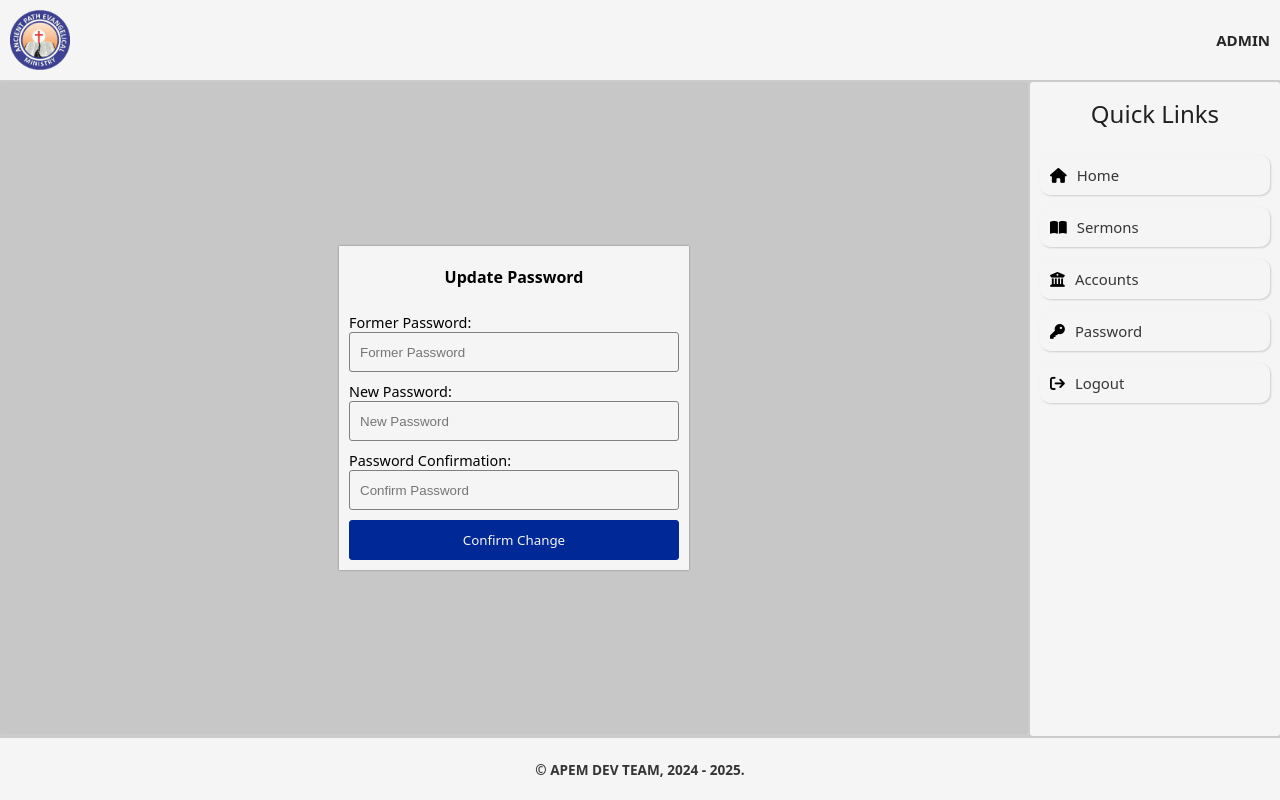
After one commit to zayonsoft/apem_backend, a Django app: page /password in a window 1280 px wide. The commit adds this page. Run offline with Django 4.2, Linux system fonts and the light colour scheme; the visitor is signed in with stand-in values (Sample User, id 1); some libraries are stand-ins or nearby versions.

Commit message:
Allowed User Change Password

```diff
--- a/apemapp/urls.py
+++ b/apemapp/urls.py
@@ -6,6 +6,9 @@ urlpatterns = [
     path("home", views.home, name = "home"),
     path("staff", views.auth, name = "auth"),
     path("login", views2.postLogin, name = "login"),
+
+    path("password", views.password, name = "password"),
+    path("change_password", views2.changePassword, name = "change_password"),
 
     path("logout", views.logout, name = "logout"),
 
--- a/apemapp/views.py
+++ b/apemapp/views.py
@@ -1,5 +1,6 @@
 from django.shortcuts import render, redirect
 from apemapp.decorators import authenticated_user ,unauthenticated_user, admins_only
+from django.contrib.auth.models import User
 
 from django.contrib import auth as login_auth
 
@@ -34,3 +35,7 @@ def accounts(request):
 def logout(request):
     login_auth.logout(request)
     return redirect("auth")
+
+@authenticated_user
+def password(request):
+    return render(request, "components/password.html")
--- /dev/null
+++ b/static/components/password/change_password.js
@@ -0,0 +1,89 @@
+function activateChangePassword() {
+    let theForm = document.querySelector("form.change_password");
+    theForm.addEventListener("submit", function (e) {
+        e.preventDefault();
+        let fmrPassword = document.querySelector("input[name=fmr_password]").value;
+        let newPassword = document.querySelector("input[name=new_password]").value;
+        let confirmPassword = document.querySelector("input[name=confirm_new_password]").value;
+
+        if (!fmrPassword.trim()) {
+            showErrorMessage("Enter Former Password!");
+            return;
+        }
+        if (!newPassword.trim()) {
+            showErrorMessage("Enter New Password!");
+            return;
+        }
+        if (newPassword.length < 4) {
+            showErrorMessage("Password too Short! Password Must be at least 4 Chars");
+            return;
+        }
+
+        if (confirmPassword != newPassword) {
+            showErrorMessage("Too Passwords Don't Match");
+            return;
+        }
+        let url = this.action;
+        let data = new FormData(this);
+        showProcessing();
+        changePassword(url, data);
+
+    });
+}
+
+
+function changePassword(url, data) {
+    $.ajax({
+        url: url,
+        type: "POST",
+        contentType: false,
+        processData: false,
+        data: data,
+        success: function (response) {
+            if (response.success) {
+                showSuccessMessage(response.message);
+                setTimeout(
+                    function () {
+                        location.reload()
+                    },
+                    1000
+                );
+
+            }
+            else {
+                showErrorMessage(response.message);
+            }
+            removeProcessing();
+        },
+        error: function (err) {
+            removeProcessing();
+            let message = specifyError(err.status);
+            showErrorMessage(message);
+        }
+
+    });
+
+}
+
+function showProcessing() {
+    // removeError();
+    let btn = document.querySelector(".submit-password");
+    btn?.classList.add("processing");
+    if (btn)
+        btn.innerHTML = `Processing...`;
+    btn?.setAttribute("disabled", "disabled");
+}
+
+function removeProcessing() {
+    let btn = document.querySelector(".submit-password");
+    if (btn)
+        btn.innerHTML = `Confirm Change`;
+
+    btn?.classList.remove("processing");
+    btn?.removeAttribute("disabled");
+}
+
+
+document.addEventListener("DOMContentLoaded", function () {
+    activateChangePassword();
+});
--- /dev/null
+++ b/static/index_page/auto_date.js
@@ -0,0 +1,16 @@
+function activateInsertDate() {
+    let yearDeveloped = '2024';
+    let currentYear = new Date().getFullYear().toString();
+    let dateSpan = document.querySelectorAll(".insert-date");
+    let dateString = yearDeveloped;
+    if (currentYear != yearDeveloped) {
+        dateString = `${yearDeveloped} - ${currentYear}`;
+    }
+    dateSpan.forEach((span) => {
+        span.innerHTML = dateString;
+    });
+}
+
+document.addEventListener("DOMContentLoaded", function () {
+    activateInsertDate();
+});
--- a/static/staff/landing_products.css
+++ b/static/staff/landing_products.css
@@ -318,7 +318,7 @@ footer {
     right: 0;
     height: calc(var(--footer-height) - var(--element-gap));
     background-color: var(--primary-color);
-    font-family: 'Trebuchet MS', 'Lucida Sans Unicode', 'Lucida Grande', 'Lucida Sans', Arial, sans-serif;
+    font-family: system-ui;
     display: grid;
     align-items: center;
     z-index: 1;
@@ -326,6 +326,7 @@ footer {
 
 .footer-text {
     text-align: center;
-    color: #252525;
-    font-size: 0.9rem;
+    color: #353535;
+    font-size: 0.85rem;
+    font-weight: bold;
 }
--- a/template/components/accounts.html
+++ b/template/components/accounts.html
@@ -109,7 +109,7 @@
         width: 90%;
         max-width: 550px;
         margin: auto;
-        /* display: grid; */
+        display: grid;
     }
 
     .new-btn button {
--- /dev/null
+++ b/template/components/password.html
@@ -0,0 +1,126 @@
+{% extends "main/landing.html" %}
+{% load static %}
+{% block content %}
+
+<style>
+    .new-popup-form {
+        display: grid;
+        position: absolute;
+        gap: 15px;
+        background-color: whitesmoke;
+        width: 80%;
+        max-width: 350px;
+        box-sizing: border-box;
+        transform: translate(-50%, -50%);
+        top: 50%;
+        left: 50%;
+        font-family: system-ui;
+        padding: 10px;
+        box-shadow: 0px 0px 2px grey;
+    }
+
+    .popup-header {
+        display: grid;
+        position: relative;
+    }
+
+    .title {
+        text-align: center;
+        padding: 10px 3px;
+        font-weight: 600;
+    }
+
+    .popup-closer {
+        position: absolute;
+        right: 3%;
+        padding: 5px;
+        border: none;
+        background-color: transparent;
+        transition: 0.5s ease;
+    }
+
+    .popup-closer:hover {
+        color: red;
+    }
+
+    .inputs-cover {
+        display: grid;
+        gap: 10px;
+    }
+
+    .each-input {
+        display: grid;
+    }
+
+    .each-input label {
+        font-size: 0.9rem;
+    }
+
+    .each-input input {
+        padding: 10px;
+        box-sizing: border-box;
+        outline: none;
+        background-color: transparent;
+        border: 1px solid grey;
+        border-radius: 3px;
+        height: 40px;
+    }
+
+    .submit-btn {
+        background-color: rgb(0, 40, 151);
+        height: 40px;
+        color: whitesmoke;
+        font-family: system-ui;
+        font-weight: 500;
+        border: none;
+        border-radius: 3px;
+        border: 1px solid rgb(0, 40, 151);
+        transition: 0.5s ease;
+    }
+
+    .submit-btn:hover {
+        background-color: rgb(0, 26, 99);
+    }
+
+    button.processing {
+        background: rgb(83, 87, 117);
+    }
+
+    button.processing:hover {
+        background: rgb(83, 87, 117);
+    }
+</style>
+<section class="new-popup-form">
+    <div class="popup-header">
+        <span class="title">Update Password</span>
+
+    </div>
+    <form action="{% url 'change_password' %}" class="change_password">
+        {% csrf_token %}
+        <div class="inputs-cover">
+            <div class="each-input">
+                <label for="fmr_password">Former Password:</label>
+                <input name="fmr_password" id="fmr_password" type="password" placeholder="Former Password">
+            </div>
+
+            <div class="each-input">
+                <label for="new_password">New Password:</label>
+                <input name="new_password" id="new_password" type="password" placeholder="New Password">
+            </div>
+
+            <div class="each-input">
+                <label for="confirm_new_password">Password Confirmation:</label>
+                <input name="confirm_new_password" id="confirm_new_password" type="password"
+                    placeholder="Confirm Password">
+            </div>
+            <button class="submit-btn submit-password" type="submit">Confirm Change</button>
+        </div><!-- div.inputs-cover -->
+    </form>
+</section><!-- section-popup-form -->
+
+{% include 'popups/error_message.html' %}
+{% include 'popups/success_message.html' %}
+
+<script src="{% static 'components/password/change_password.js' %}" defer></script>
+<script src="{% static 'error_specification.js' %}" defer></script>
+{% endblock %}
--- a/template/components/posts.html
+++ b/template/components/posts.html
@@ -111,7 +111,7 @@
         width: 90%;
         max-width: 550px;
         margin: auto;
-        /* display: grid; */
+        display: grid;
     }
 
     .new-btn button {
--- a/template/main/landing.html
+++ b/template/main/landing.html
@@ -55,7 +55,7 @@
                         <a class="each-category-link" href="#">
                             <span class="category-text">Home</span>
                             <span class="category-icon">
-                                <i class="fa fa-list"></i>
+                                <i class="fa fa-home"></i>
                             </span>
                         </a>
                     </li>
@@ -72,7 +72,16 @@
                         <a class="each-category-link" href="{% url 'accounts' %}">
                             <span class="category-text">Accounts</span>
                             <span class="category-icon">
-                                <i class="fa fa-list"></i>
+                                <i class="fa fa-bank"></i>
+                            </span>
+                        </a>
+                    </li>
+
+                    <li>
+                        <a class="each-category-link" href="{% url 'password' %}">
+                            <span class="category-text">Password</span>
+                            <span class="category-icon">
+                                <i class="fa fa-key"></i>
                             </span>
                         </a>
                     </li>
@@ -94,11 +103,14 @@
         </aside>
 
         <footer>
-            <p class="footer-text">&copy; APEM DEV TEAM 2024</p>
+            <p class="footer-text">&copy; APEM DEV TEAM, <span class="insert-date">
+                </span>.
+            </p>
         </footer>
     </div><!-- div.page-cover -->
 
     <script src="{% static 'staff/nav_script.js' %}"></script>
+    <script src="{% static 'index_page/auto_date.js' %}"></script>
     <script src="{% static 'jquery.js' %}"></script>
 </body>
 
```
Also changed, not shown: apemapp/views2.py (+40 -0 lines), template/main/index.html (+6 -2 lines), 6 other files.
